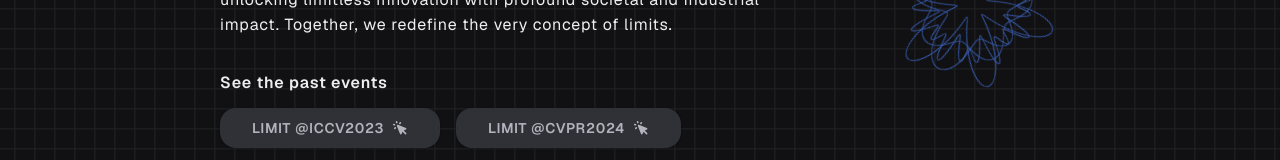
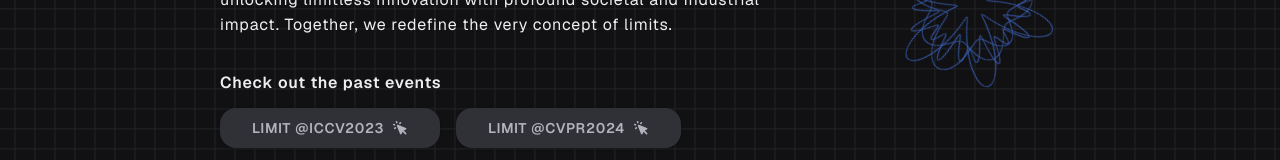
Before and after one commit to cvpaperchallenge-alumni/limit-lab-homepage, a Next.js app: page / in a window 1280 px wide. Shown: the part 302-462 px from the top of the page. Built offline with nearby package versions, Linux system fonts and the light colour scheme; what tailwindcss-animated would draw is missing.

Commit message:
:art: Update text

```diff
--- a/src/app/(homepage)/page.tsx
+++ b/src/app/(homepage)/page.tsx
@@ -72,7 +72,7 @@ export default function TopPage() {
             and industrial impact. Together, we redefine the very concept of
             limits.
           </p>
-          <h2 className="text-m font-semibold">See the past events</h2>
+          <h2 className="text-m font-semibold">Check out the past events</h2>
           <div className="flex gap-4">
             <Button
               className="rounded-2xl bg-button-background text-button-foreground hover:animate-scale-up-center hover:bg-accent hover:text-accent-foreground"
```
